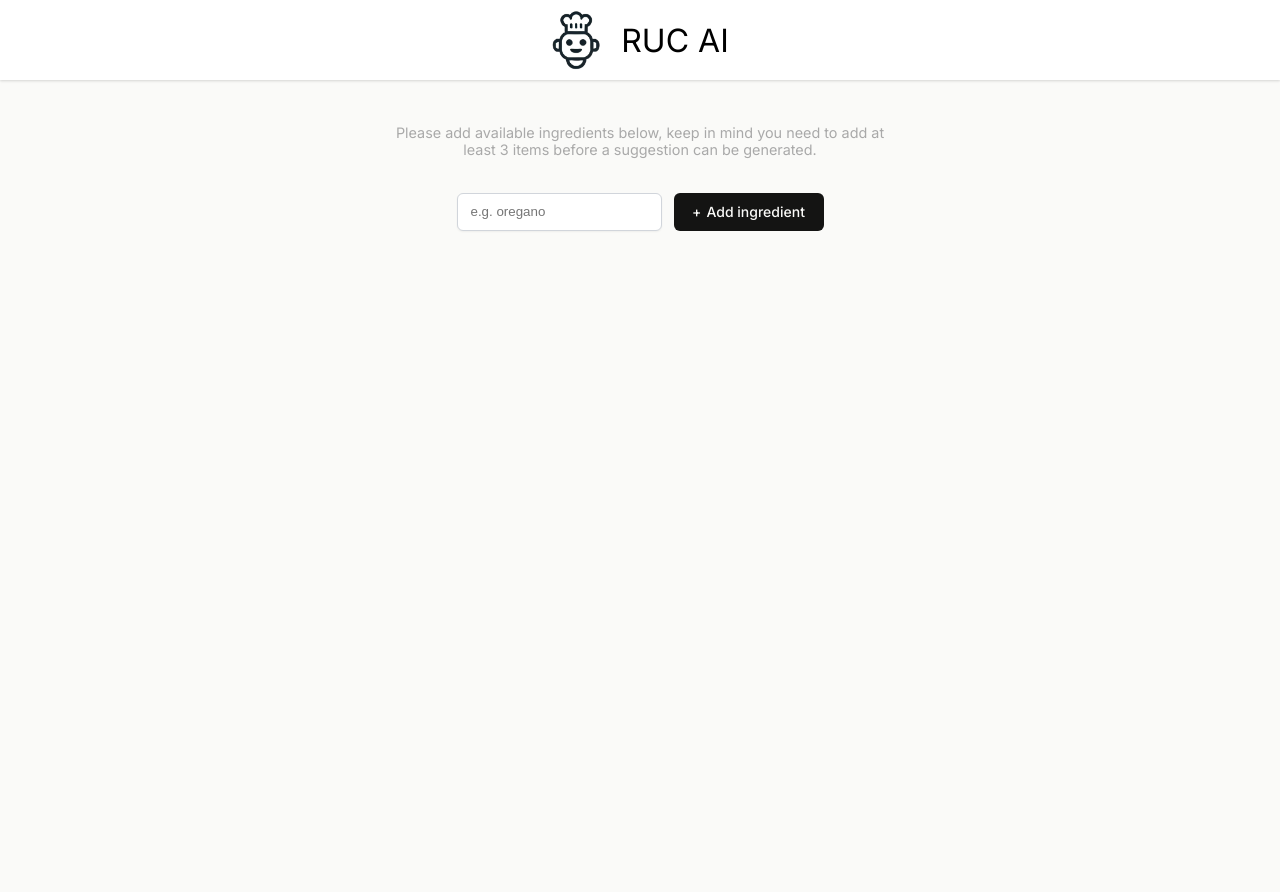
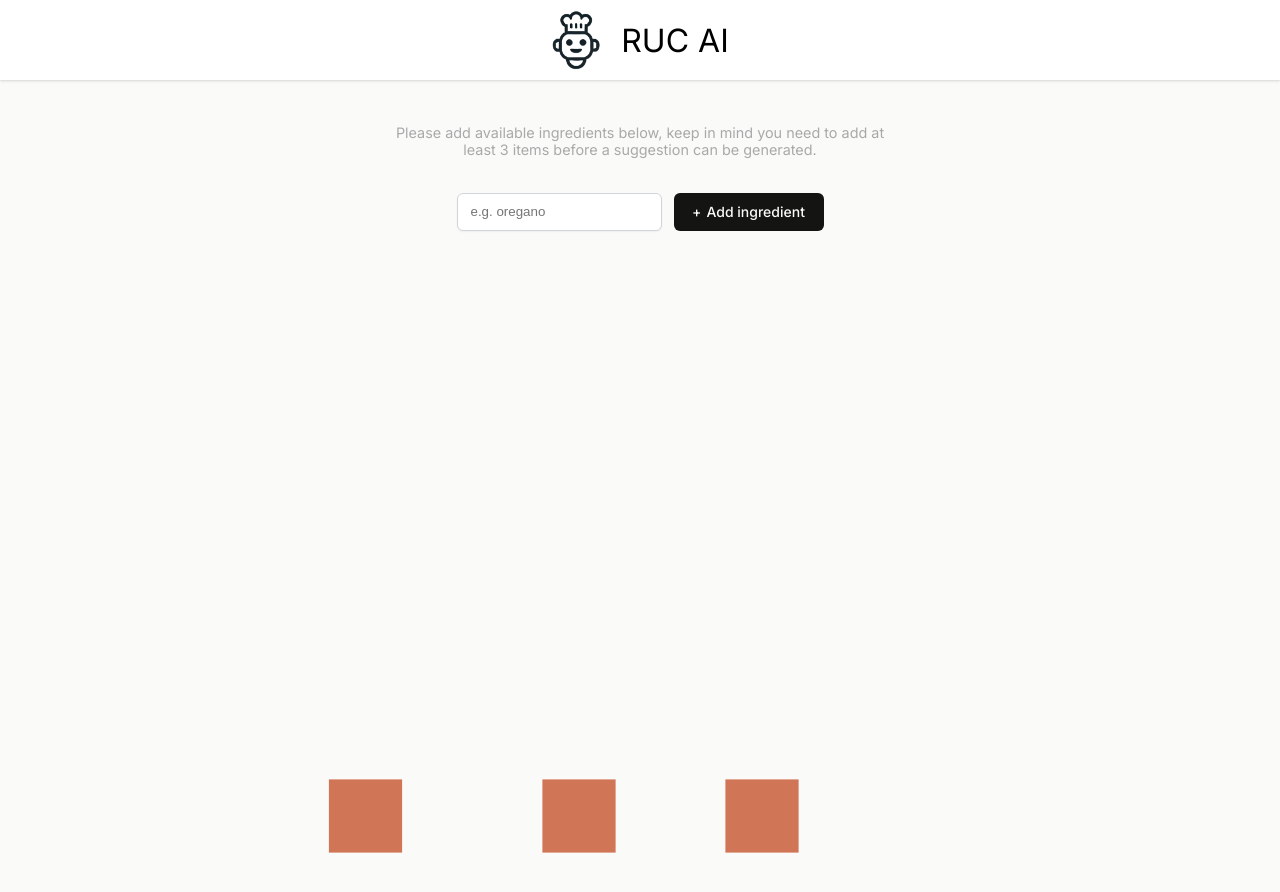
Before and after one commit to gitclonehama/react-ai-chef, a React (Vite) app: page / in a window 1280 px wide. Shown: the top 892 px of the page. Before the commit the page ends 800 px from the top, so only its background shows below. Built offline with nearby package versions, Linux system fonts and the light colour scheme; no server answers; what @huggingface/inference would draw is missing.

Commit message:
feat: integrate Loader component and update gears-spinner.svg for loading indication

```diff
--- a/src/components/Main.jsx
+++ b/src/components/Main.jsx
@@ -1,4 +1,5 @@
 import React from "react"
+import Loader from "./Loading.jsx"
 import IngredientsList from "./IngredientsList.jsx"
 import ClaudeRecipe from "./ClaudeRecipe.jsx"
 import Form from "./Form.jsx"
@@ -7,10 +8,13 @@ import { getRecipeFromMistral } from "../ai.js"
 export default function Main() {
     const [ingredients, setIngredients] = React.useState([])
     const [recipe, setRecipe] = React.useState("")
+    const [showLoader, setShowLoader] = React.useState(true)
 
     async function getRecipe() {
+        setShowLoader(true)
         const recipeMarkdown = await getRecipeFromMistral(ingredients)
         setRecipe(recipeMarkdown)
+        setShowLoader(false)
     }
 
     function addIngredient(event) {
@@ -39,6 +43,8 @@ export default function Main() {
                 />
             }
 
+            {showLoader && <Loader />}
+
             {recipe && <ClaudeRecipe recipe={recipe} />}
         </main>
     )
```
Also changed, not shown: src/assets/gears-spinner.svg.
